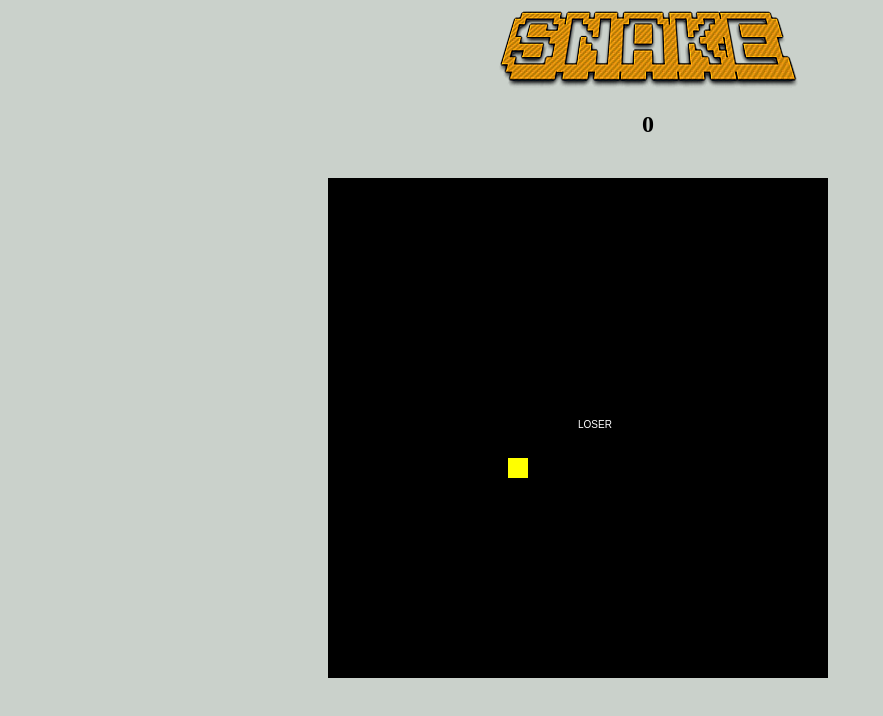
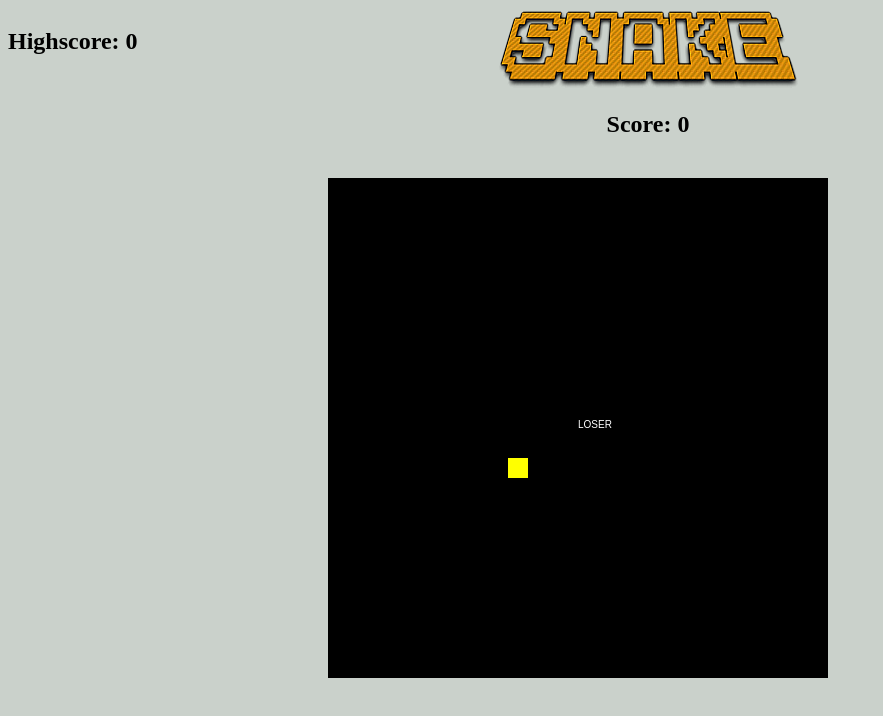
Before and after one commit to nschairer/Snake, a plain HTML site: page index.html in a window 1280 px wide. Shown: the whole page, without its empty margins (0-883 px from the left). Drawn offline with Linux system fonts and the light colour scheme.

Commit message:
Added highscore lbl

```diff
--- a/css/style.css
+++ b/css/style.css
@@ -31,7 +31,15 @@ canvas {
 #header {
 	grid-row-start: 1;
 	text-align: center;
+	position: relative;
 }
+
+#highscore {
+	position: absolute;
+	top: 0;
+	left: 0;
+}
+
 #gamearea {
 	grid-row-start: 2;
 	height: 100%;
--- a/index.html
+++ b/index.html
@@ -8,7 +8,8 @@
 	<div id="container">
 		<div id="header">
 			<img src="./img/SNAKE.png" id="title"></img>
-			<h2 id="score">0</h1>
+			<h2 id="score">Score: 0</h2>
+			<h2 id="highscore">HighScore: 0</h2>
 		</div>
 		<div id="gamearea">
 			<canvas id="food" height="500" width="500"></canvas>
--- a/js/index.js
+++ b/js/index.js
@@ -5,7 +5,9 @@ const canvasFood = document.getElementById('food');
 const foodCtx = canvasFood.getContext('2d');
 
 const scoreLbl = document.getElementById('score');
+const highscorelbl = document.getElementById('highscore');
 var score = 0;
+var highscore;
 
 const snake = [];
 var direction = 1;
@@ -45,6 +47,9 @@ function checkkey(e) {
 }
 
 window.onload  = function() {
+	highscore = localStorage.getItem('highscore') || 0;
+	highscorelbl.innerHTML = `Highscore: ` + highscore;
+
 	snake.push({'x': 20, 'y': 20});
 	f = new food();
 	f.create();
@@ -63,7 +68,6 @@ function updateGameArea() {
 
 
 function checkCollision() {
-
 	for(let x = 1; x < snake.length; x++) {
 		if(snake[0]['x'] === snake[x]['x'] && snake[0]['y'] === snake[x]['y']) {
 			mapCtx.fillStyle = 'white';
@@ -79,7 +83,13 @@ function checkCollision() {
 	}
 	if(f.x === snake[0]['x'] && f.y === snake[0]['y']) {
 		score++;
-		scoreLbl.innerHTML = score;
+		scoreLbl.innerHTML = 'Score: ' + score;
+
+		if(score > highscore) {
+			highscorelbl.innerHTML = 'Highscore: ' + score;
+			localStorage.setItem('highscore', score);
+		}
+
 		foodCtx.clearRect(0,0,500,500);
 		f.create();
 		return true;
@@ -124,7 +134,7 @@ function food() {
 	this.create = function() {
 		this.x = Math.ceil(((Math.random() * 480) / 20)) * 20;
 		this.y = Math.ceil(((Math.random() * 480) / 20)) * 20;
-		console.log(this.x, this.y);
+
 		ctx = foodCtx;
 		ctx.fillStyle = "yellow";
 		ctx.fillRect(this.x, this.y, this.width, this.height);
```
